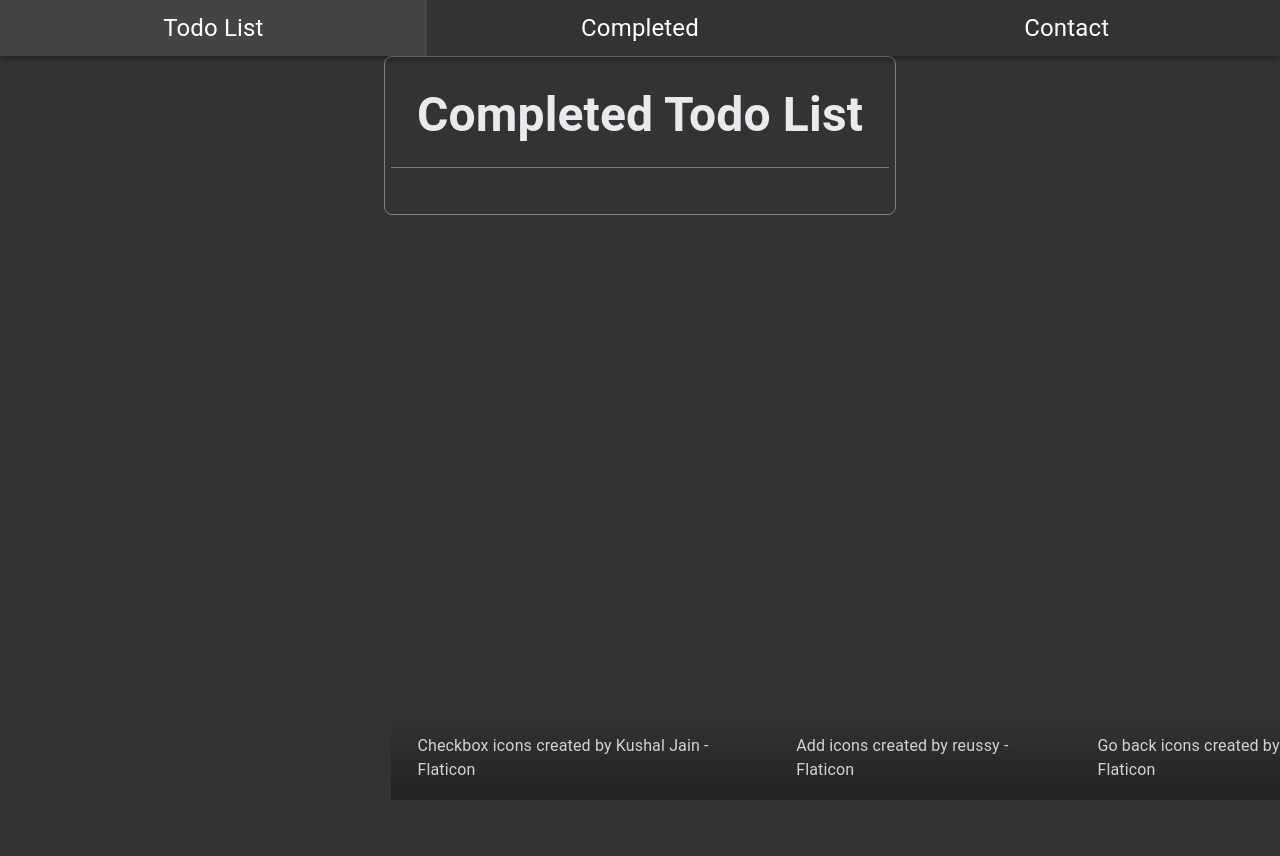
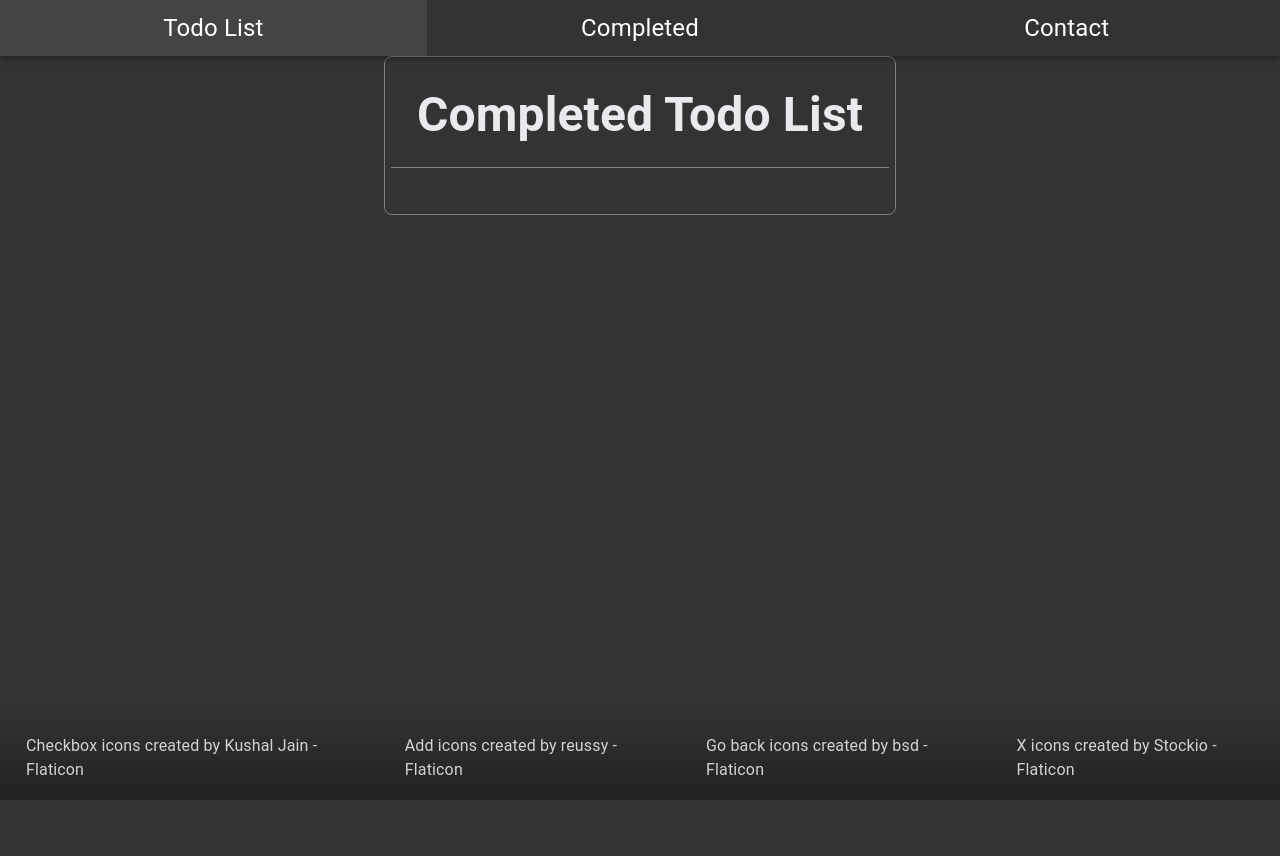
Before and after one commit to BrodyKeane/Todo-List, a Flask app: page /completed-list in a window 1280 px wide. Before the commit the page ends 800 px from the top, so only its background shows below. Run offline with Flask 2, Linux system fonts and the light colour scheme.

Commit message:
fixed footer

```diff
--- a/static/css/global-styles.css
+++ b/static/css/global-styles.css
@@ -1,6 +1,5 @@
 body {
   margin: 0;
-  display: flex;
   flex-direction: column;
   min-height: 100vh;
   background-color: #333;
@@ -30,6 +29,7 @@ footer {
     display: flex;
     justify-content: center;
     align-items: end;
+    margin-top: 10px;
 }
 
 
--- a/templates/completed_list.html
+++ b/templates/completed_list.html
@@ -25,6 +25,6 @@
     </li>
     {% endfor %}
   </ul>
-
+</section>
 
 {% endblock %}
```
Also changed, not shown: app.py (line endings or trailing spaces). Lines whose indentation alone changed are shown as unchanged.
